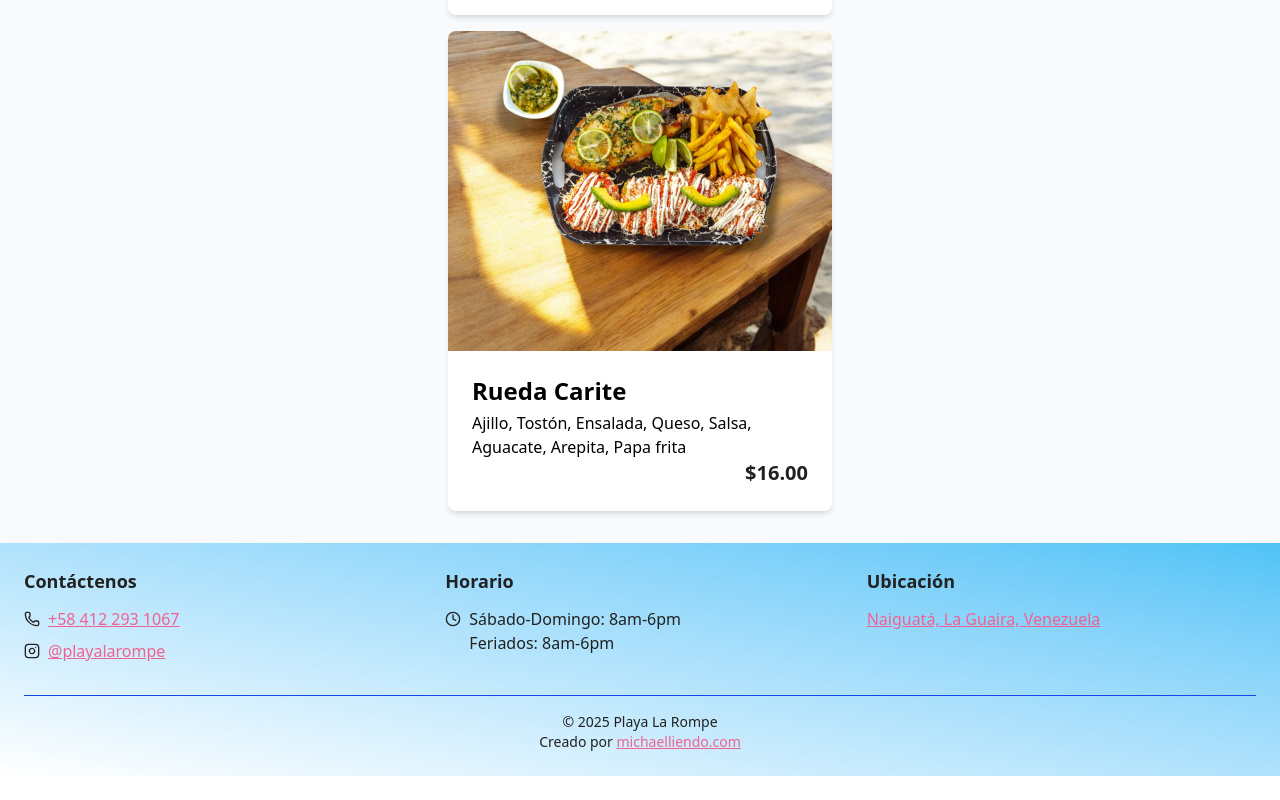
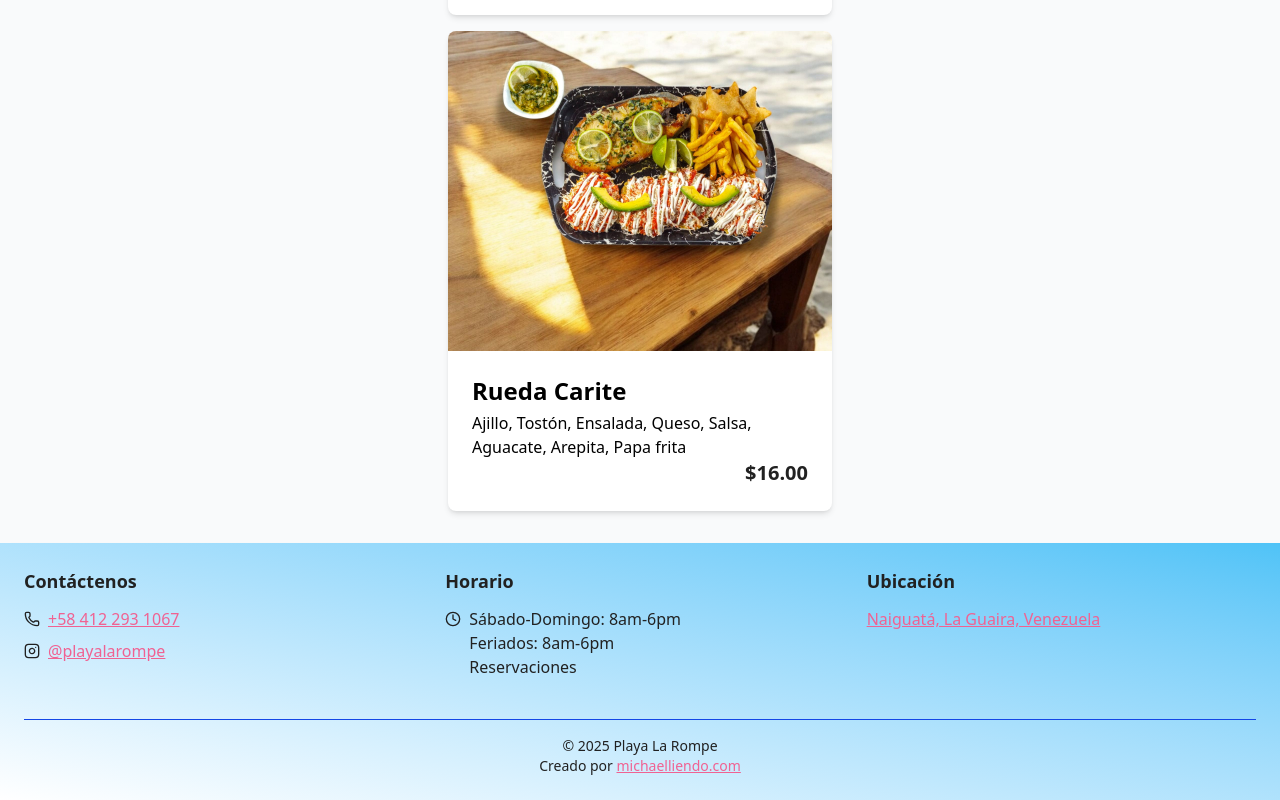
Before and after one commit to Michael-Liendo/kiosco-el-acuario, a React (Vite) app: page / in a window 1280 px wide. Shown: the part 6217-7017 px from the top of the page. Before the commit the page ends 6993 px from the top, so only its background shows below. Built offline with nearby package versions, Linux system fonts and the light colour scheme.

Commit message:
feat: add "Reservaciones" information to footer component

```diff
--- a/src/components/footer.tsx
+++ b/src/components/footer.tsx
@@ -33,6 +33,7 @@ const Footer: React.FC = () => {
 						<div>
 							<p>Sábado-Domingo: 8am-6pm</p>
 							<p>Feriados: 8am-6pm</p>
+							<p>Reservaciones</p>
 						</div>
 					</div>
 				</div>
```
